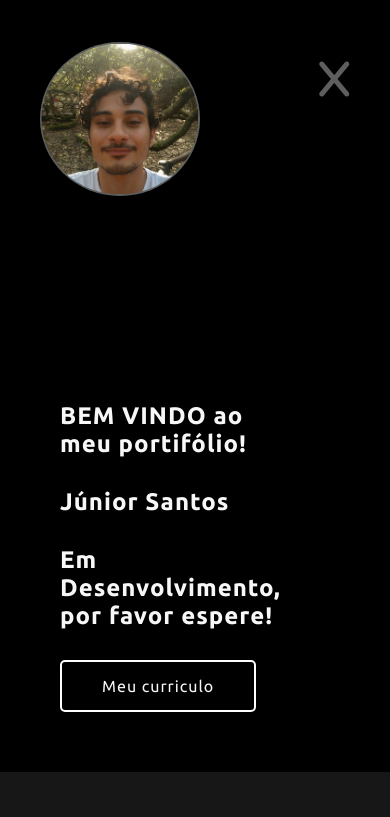
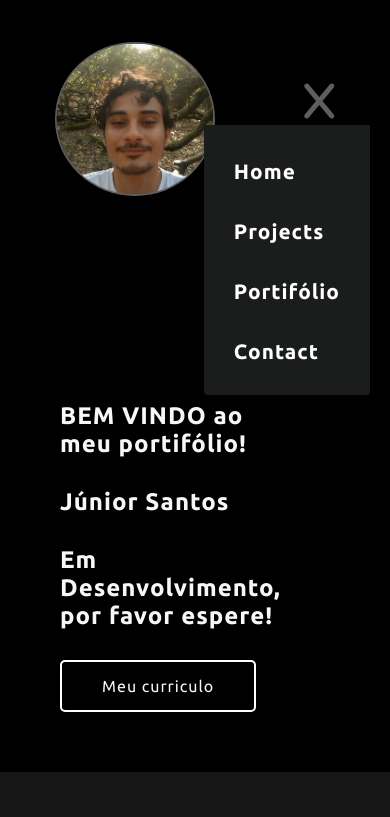
Before and after one commit to zzjunior/zzjunior.github.io, a plain HTML site: page index.html in a window 390 px wide. Both pictures are taken after a click on the icon 333 px from the left and 78 px from the top of the page. Shown: the top 817 px of the page. Drawn offline with Linux system fonts and the light colour scheme.

Commit message:
adicão de animações, e menu de navegacao mobile

```diff
--- a/css/style.css
+++ b/css/style.css
@@ -17,6 +17,18 @@
     list-style: none;
     text-decoration: none;
 
+}
+
+/* animacoes */
+@keyframes secaoLateral {
+    from {
+        transition: .5s;
+        transform:  translate3d(60px, 0, 0);
+    }
+
+    to {
+        transform: translate3d(0, 0, 0);
+    }
 }
 
 body {
@@ -59,14 +71,17 @@ header span {
 
 header .navegacao-primaria {
     display: flex;
-    gap: 10px;
+    gap: 30px;
     align-items: center;
 }
 
+
 header .navegacao-primaria li a {
-    padding: 10px;
     color: #fff;
+    width: 0px;
+    height: 0px;
     font-size: 1.3rem;
+    transition: all 0.5s;
 }
 
 header .navegacao-primaria li a:hover {
@@ -91,10 +106,22 @@ header .navegacao-primaria li a:hover {
 
     header i {
         margin-top: -4rem;
-        display: block;
         color: #5d5f5e;
-        cursor: pointer;
         font-size: 2.5rem;
+    }
+
+    header .navegacao-primaria.ativado {
+        background-color: #1b1d1c;
+        position: absolute;
+        display: grid;
+        top: 125px;
+        z-index: 1;
+        padding: 30px;
+        font-size: 1.6rem;
+        font-weight: bold;
+        border-radius: 0 0 4px 4px;
+        right: 20px;
+        animation: secaoLateral .8s ease-in-out forwards;
     }
 }
 @media screen and (max-width: 426px) {
--- a/index.html
+++ b/index.html
@@ -22,8 +22,8 @@
           <li><a href="#portifolio">Portifólio</a></li>
           <li><a href="#contact">Contact</a></li>
         </ul>
+        <i class="fa-solid fa-bars"></i>
       </nav>
-      <i class="fa-solid fa-bars"></i>
    </header>
     <section aria-label="seção curriculo dowload Junior Santos" class="section-div">
       <div>
--- a/script.js
+++ b/script.js
@@ -16,7 +16,8 @@ function ativaEfeito(){
 }
 
 const ativaMenu = document.querySelector('.fa-bars');
-
+const navMenu = document.querySelector('header .navegacao-primaria')
 ativaMenu.addEventListener('click', ()=>{
     ativaMenu.classList.toggle('fa-x')
+    navMenu.classList.toggle('ativado')
 })
```
